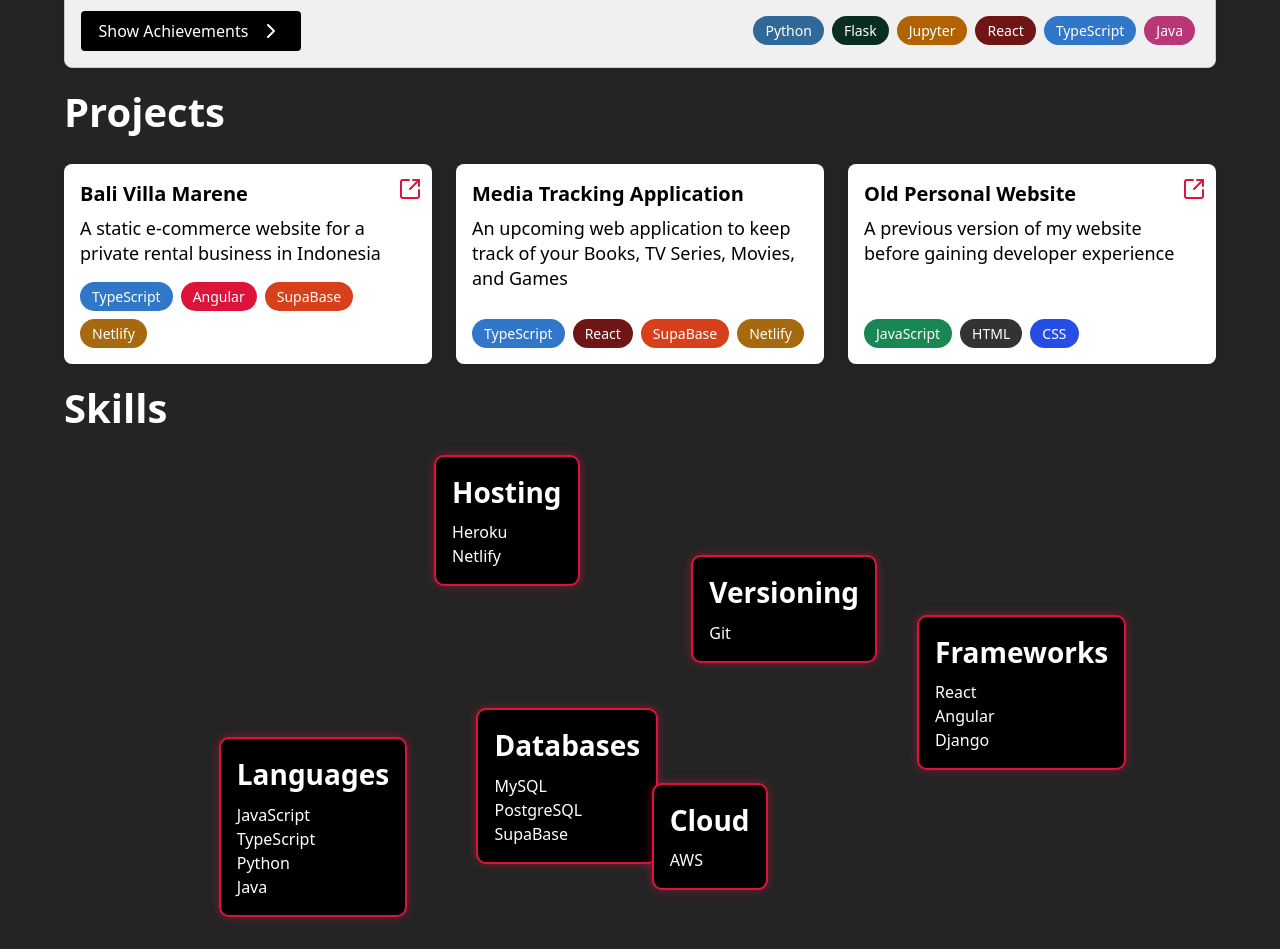
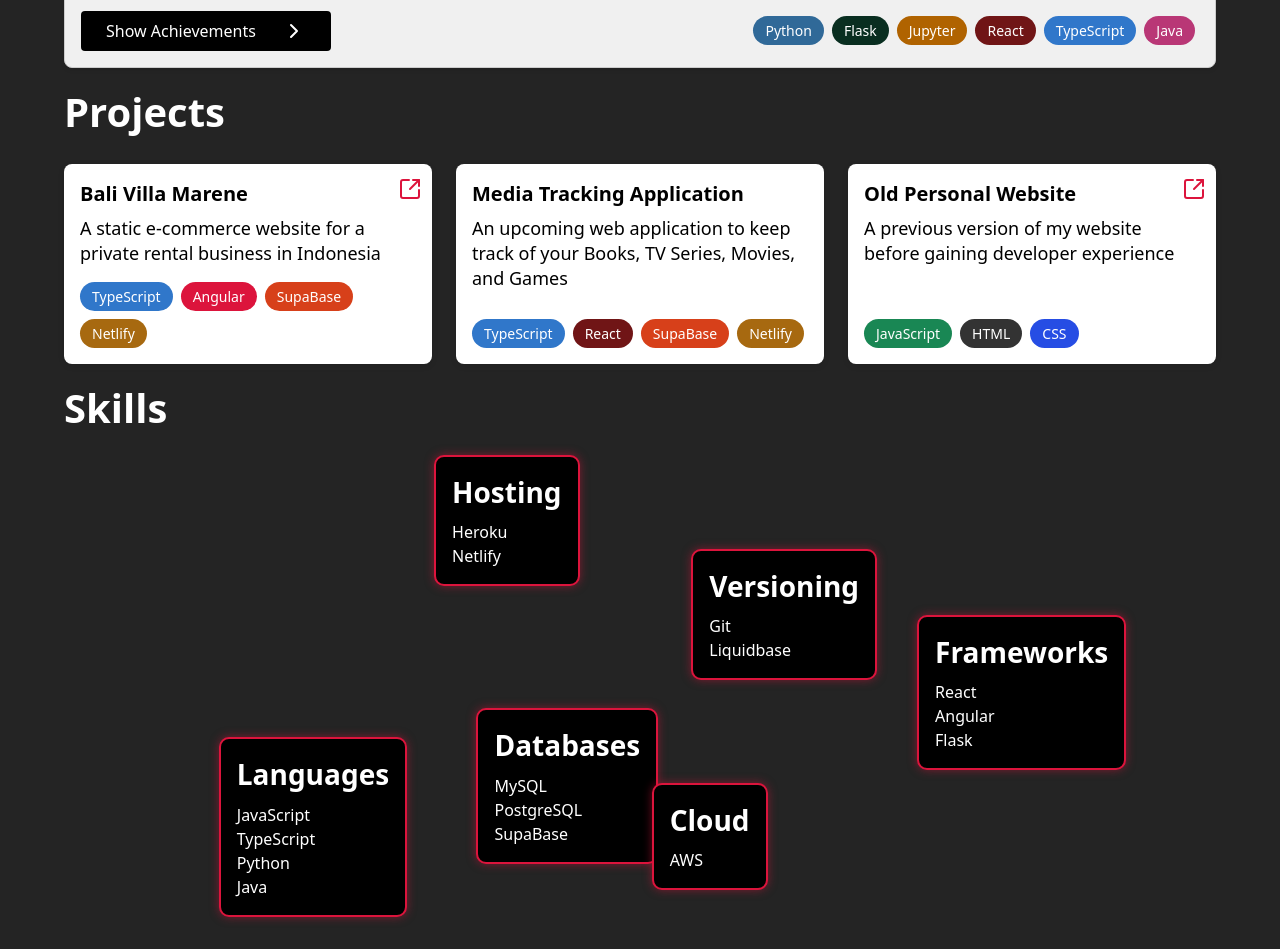
Before and after one commit to AlexanderVerheecke/personal-website, a React (Vite) app: page / in a window 1280 px wide. Shown: the part 708-1657 px from the top of the page. Built offline with nearby package versions, Linux system fonts and the light colour scheme.

Commit message:
skills & screen size update

```diff
--- a/src/components/employement/Employement.scss
+++ b/src/components/employement/Employement.scss
@@ -50,7 +50,7 @@
   border: none;
   padding: 8px 16px;
   border-radius: 4px;
-  width: 220px;
+  width: 250px;
   cursor: pointer;
   display: flex;
   align-items: center;
@@ -87,13 +87,17 @@
   flex-shrink: 0; // Prevent the icon from shrinking
 }
 
-.skills_employment .skill-tag {
+.skills_employment {
+  padding-left: 16px;
+
+  .skill-tag {
     display: inline-block;
     color: #fff;
     font-size: 0.875rem;
     padding: 0.25rem 0.75rem;
     border-radius: 9999px;
     margin: 0.25rem;
+  }
 }
 
 @media (max-width: 600px) {
--- a/src/components/employement/Employement.tsx
+++ b/src/components/employement/Employement.tsx
@@ -11,7 +11,7 @@ const Employment = () => {
 
   useEffect(() => {
     const checkScreenSize = () => {
-      setIsSmallScreen(window.innerWidth <= 600);
+      setIsSmallScreen(window.innerWidth <= 767);
     };
 
     checkScreenSize();
--- a/src/components/skills/Skills.tsx
+++ b/src/components/skills/Skills.tsx
@@ -9,10 +9,10 @@ const Skills = () => {
       category: "Languages",
       skills: ["JavaScript", "TypeScript", "Python", "Java"],
     },
-    { category: "Frameworks", skills: ["React", "Angular", "Django"] },
+    { category: "Frameworks", skills: ["React", "Angular", "Flask"] },
     { category: "Databases", skills: ["MySQL", "PostgreSQL", "SupaBase"] },
     { category: "Hosting", skills: ["Heroku", "Netlify"] },
-    { category: "Versioning", skills: ["Git"] },
+    { category: "Versioning", skills: ["Git", "Liquidbase"] },
     { category: "Cloud", skills: ["AWS"] },
   ];
 
```
Lines whose indentation alone changed are shown as unchanged.
